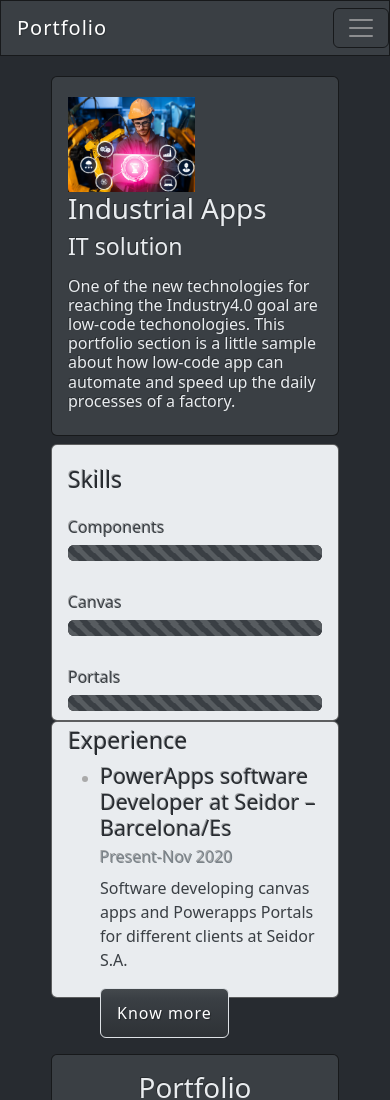
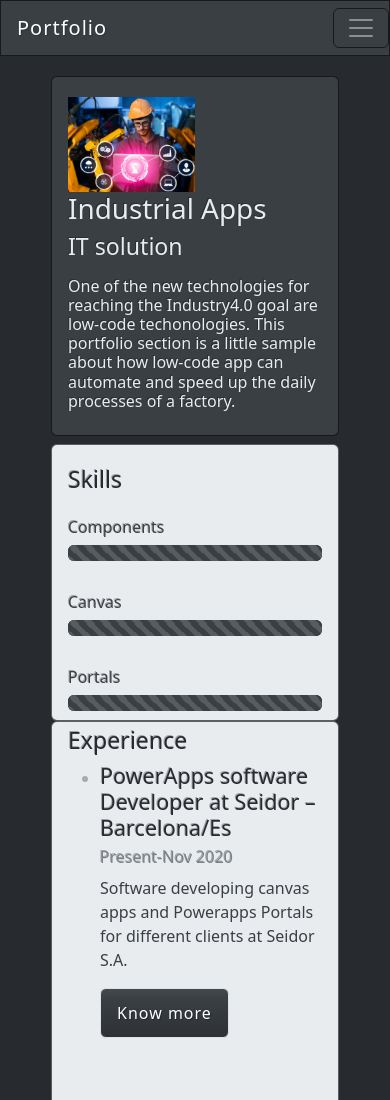
Before and after one commit to SteelTitansax/IndustrialIT_Portfolio, a Next.js app: page /industryapps in a window 390 px wide. Shown: the top 1100 px of the page. Built offline with nearby package versions, Linux system fonts and the light colour scheme; a small style sheet from the web is missing.

Commit message:
Update global.css

```diff
--- a/global.css
+++ b/global.css
@@ -571,7 +571,7 @@ a {
         flex: 1 1 auto;
         padding: 0rem 1rem;
         margin-top:5px!important;
-        height: 800px;
+        height: 1000px;
     }
     .card-body-experienceAngular {
         -moz-box-flex: 1;
@@ -592,7 +592,7 @@ a {
         flex: 1 1 auto;
         padding: 0rem 1rem;
         margin-top:5px!important;
-        height: 270px;
+        height: 1000px;
     }
 
     .card-body-skillsElectron{
@@ -614,7 +614,7 @@ a {
         flex: 1 1 auto;
         padding: 0rem 1rem;
         margin-top:5px!important;
-        height: 330px;
+        height: 1000px;
     }
     .button-bottom {
         margin-left:60px;
```
